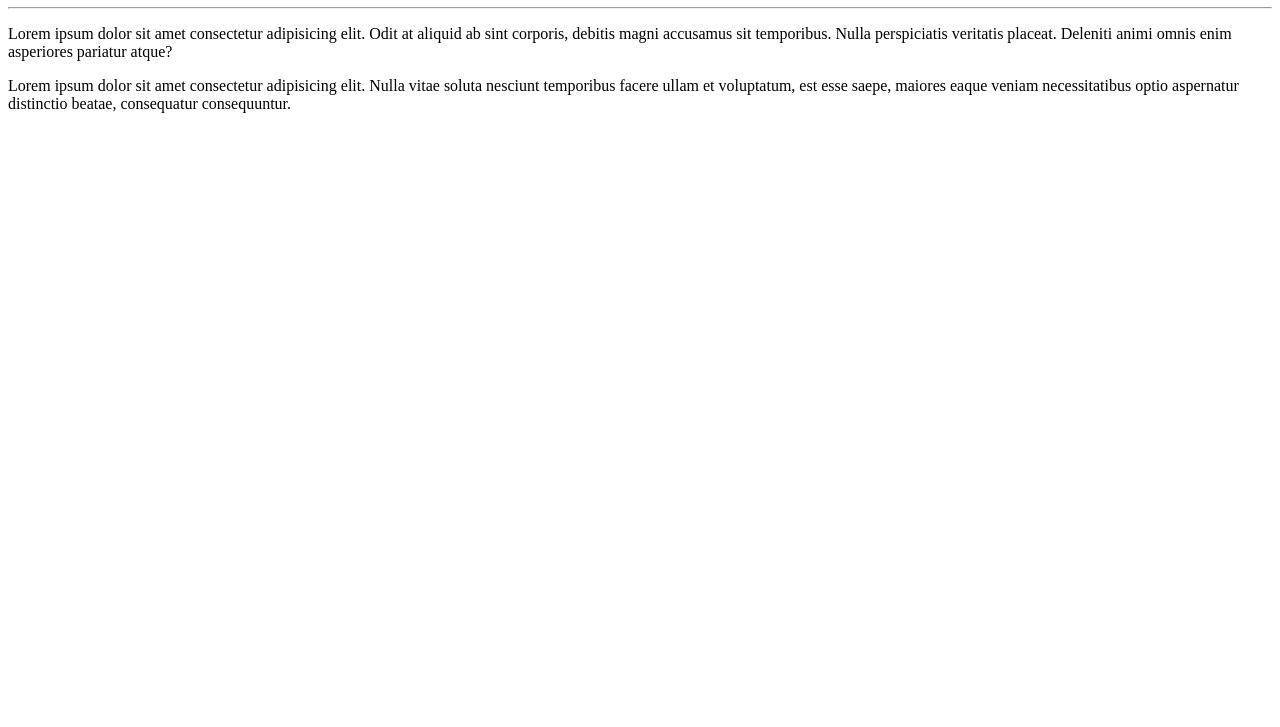
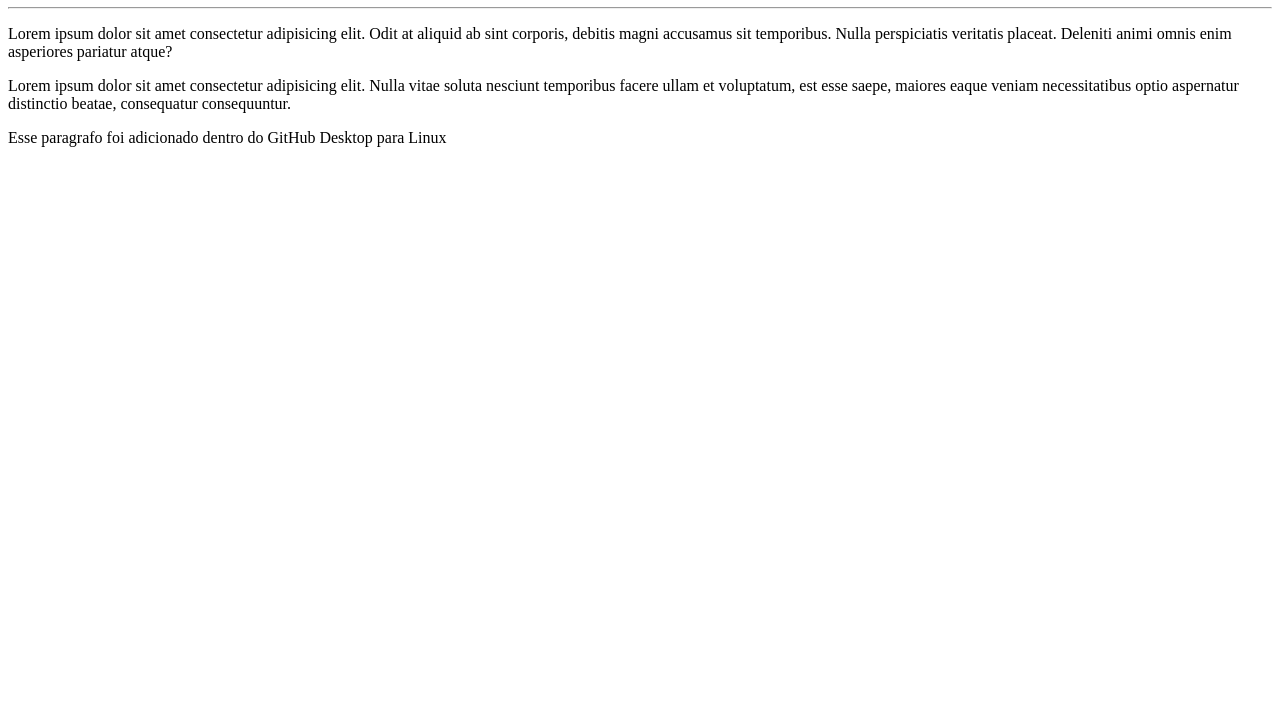
Before and after one commit to wyrlsts/Ola-Mundo, a plain HTML site: page site-exemplo/index.html in a window 1280 px wide. Shown: the part 73-800 px from the top of the page. Drawn offline with Linux system fonts and the light colour scheme.

Commit message:
paragrafo alterado dentro do linux

```diff
--- a/site-exemplo/index.html
+++ b/site-exemplo/index.html
@@ -11,5 +11,6 @@
     <hr>
     <p>Lorem ipsum dolor sit amet consectetur adipisicing elit. Odit at aliquid ab sint corporis, debitis magni accusamus sit temporibus. Nulla perspiciatis veritatis placeat. Deleniti animi omnis enim asperiores pariatur atque?</p>
     <p>Lorem ipsum dolor sit amet consectetur adipisicing elit. Nulla vitae soluta nesciunt temporibus facere ullam et voluptatum, est esse saepe, maiores eaque veniam necessitatibus optio aspernatur distinctio beatae, consequatur consequuntur.</p>
+    <p>Esse paragrafo foi adicionado dentro do GitHub Desktop para Linux</p>
 </body>
 </html>
```
